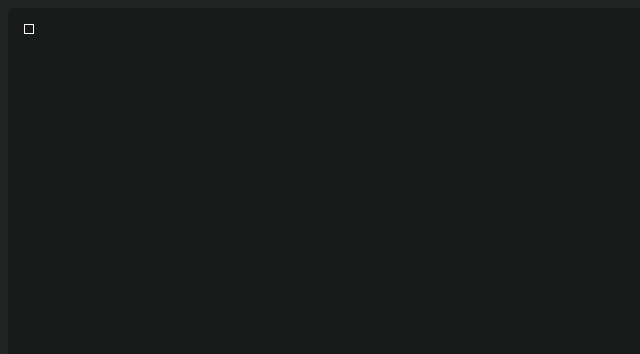
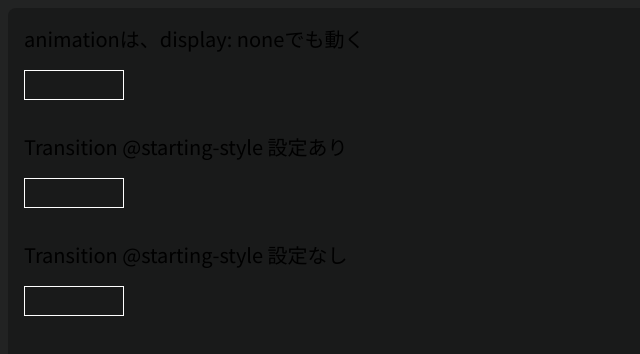
Before and after one commit to Fn-front/css--starting-style, a Next.js app: page / in a window 1280 px wide. Shown: the top 354 px of the page, without its empty margins (0-640 px from the left). Built offline with nearby package versions, Linux system fonts and the light colour scheme.

Commit message:
animationとtransitionに分割

```diff
--- a/src/app/page.tsx
+++ b/src/app/page.tsx
@@ -1,6 +1,17 @@
 export default function Home() {
   return (
     <>
+      <h2 className="c_h2">animationは、display: noneでも動く</h2>
+      <div className="c_starting_style">
+        <div className="c_starting_style_item c_starting_style_item_ver_animation"></div>
+      </div>
+
+      <h2 className="c_h2">Transition @starting-style 設定あり</h2>
+      <div className="c_starting_style">
+        <div className="c_starting_style_item"></div>
+      </div>
+
+      <h2 className="c_h2">Transition @starting-style 設定なし</h2>
       <div className="c_starting_style">
         <div className="c_starting_style_item"></div>
       </div>
--- a/src/styles/components/startingStyle/_starting_style.scss
+++ b/src/styles/components/startingStyle/_starting_style.scss
@@ -1,7 +1,30 @@
 .c_starting_style {
+  width: 100px;
+  height: 30px;
+  border: 1px solid #fff;
 	&_item{
-    width: 10px;
-    height: 10px;
-    border: 1px solid #fff;
+    display: none;
+    width: 0%;
+    height: 100%;
+    background-color: #fff;
+    &_ver_animation{
+      animation: ani 3s ease-in-out infinite alternate;
+    }
+    &_have_style{
+      // @starting-style {
+      //   width: 0%;
+      // }
+    }
   }
 }
+
+@keyframes ani {
+  0%{
+    display: block;
+    width: 0%;
+  }
+  100%{
+    display: block;
+    width: 100%;
+  }
+}
```
